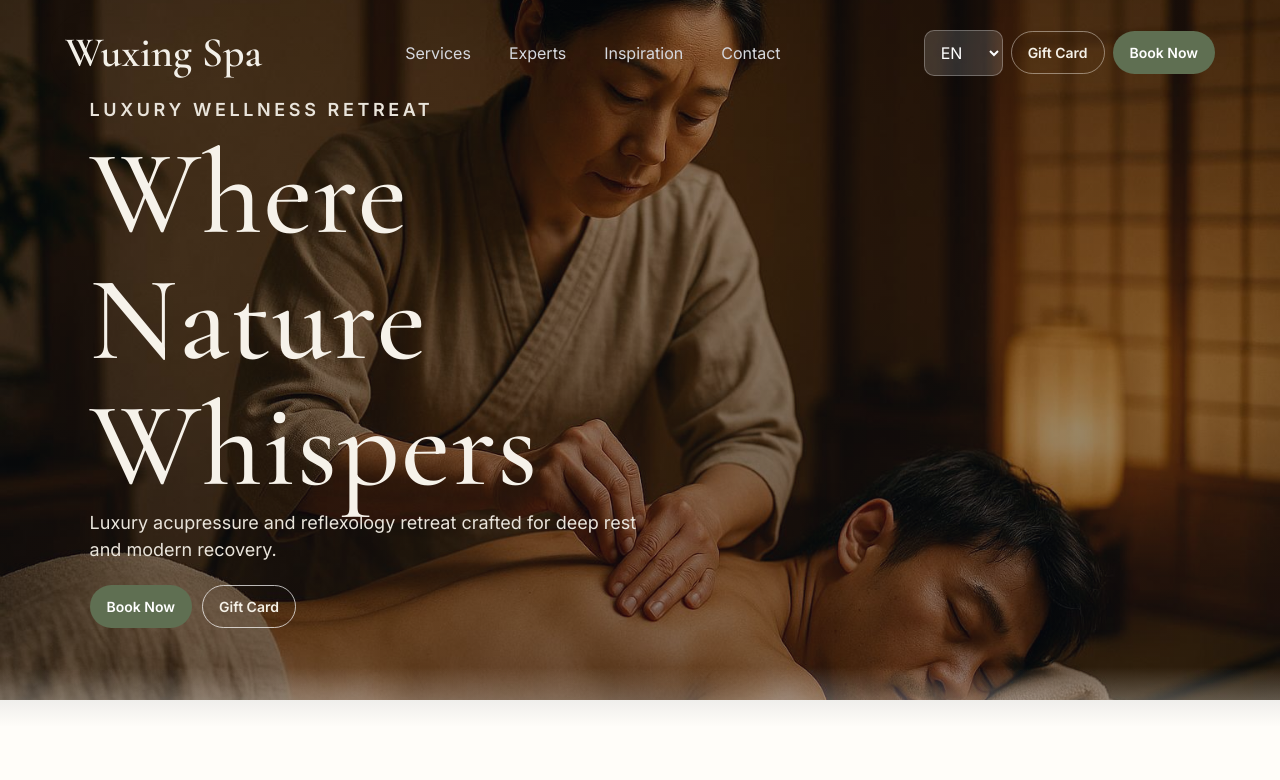
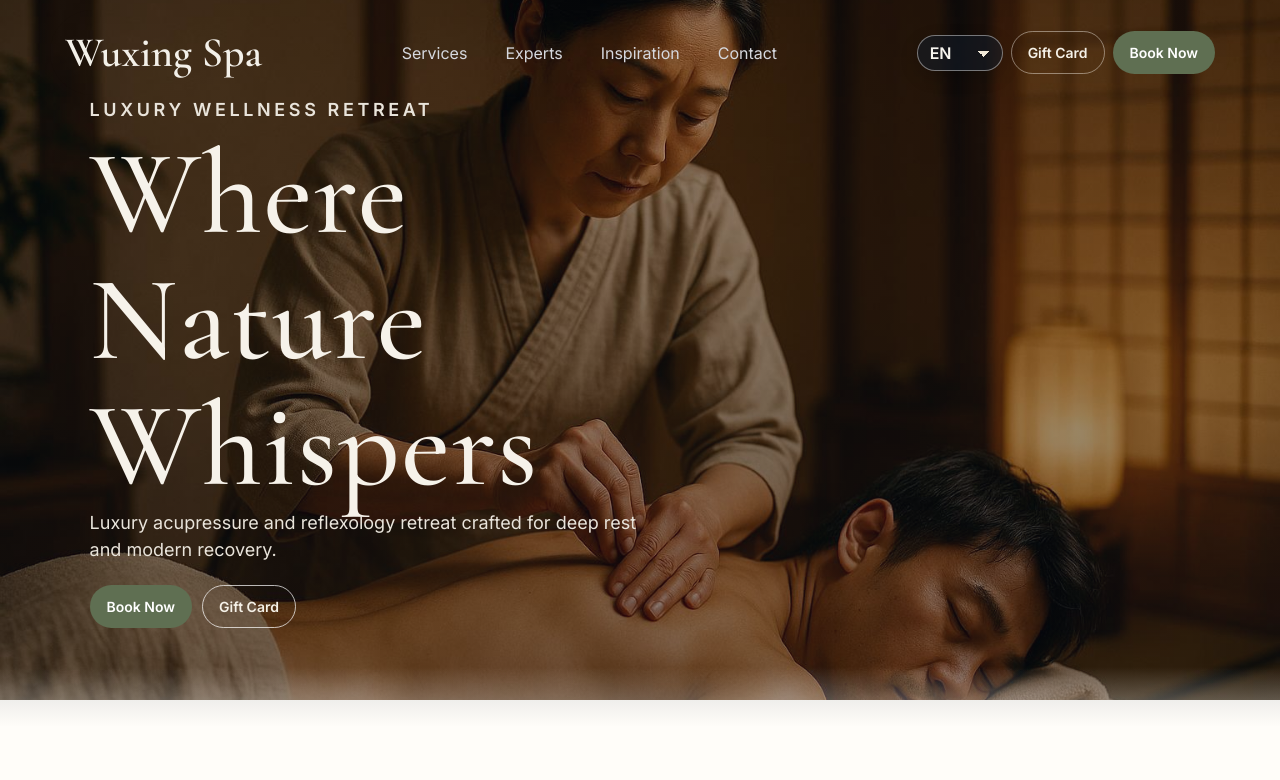
Before and after one commit to plantain-tech/wuxing-spa, a Next.js app: page / in a window 1280 px wide. Shown: the top 780 px of the page. Built offline with nearby package versions, Linux system fonts and the light colour scheme.

Commit message:
style: improve language selector visibility and premium dropdown styling

```diff
--- a/src/app/globals.css
+++ b/src/app/globals.css
@@ -88,7 +88,40 @@ nav a:hover {
 }
 nav a:hover::after { transform: scaleX(1); }
 .nav-actions { display: flex; align-items: center; gap: 8px; }
-.nav-actions select { width: auto; background: rgba(255,255,255,.15); color: #fff; border-color: rgba(255,255,255,.28); }
+.nav-actions select {
+  width: auto;
+  min-width: 86px;
+  padding: 9px 34px 9px 12px;
+  border-radius: 999px;
+  border: 1px solid rgba(255,255,255,.42);
+  background-color: rgba(20, 28, 40, 0.58);
+  color: #f7f4ee;
+  font-weight: 600;
+  line-height: 1;
+  backdrop-filter: blur(8px);
+  box-shadow: 0 6px 18px rgba(0,0,0,.2);
+  appearance: none;
+  -webkit-appearance: none;
+  -moz-appearance: none;
+  background-image: linear-gradient(45deg, transparent 50%, #f1e8d8 50%), linear-gradient(135deg, #f1e8d8 50%, transparent 50%);
+  background-position: calc(100% - 18px) calc(50% + 1px), calc(100% - 12px) calc(50% + 1px);
+  background-size: 6px 6px, 6px 6px;
+  background-repeat: no-repeat;
+  transition: border-color .2s ease, box-shadow .2s ease, background-color .2s ease;
+}
+.nav-actions select:hover {
+  border-color: rgba(255,255,255,.62);
+  background-color: rgba(20, 28, 40, 0.72);
+}
+.nav-actions select:focus {
+  outline: none;
+  border-color: #f1e8d8;
+  box-shadow: 0 0 0 3px rgba(241, 232, 216, .22), 0 6px 18px rgba(0,0,0,.2);
+}
+.nav-actions select option {
+  color: #1f2430;
+  background: #fff;
+}
 
 .btn {
   display: inline-flex; align-items: center; justify-content: center;
```
